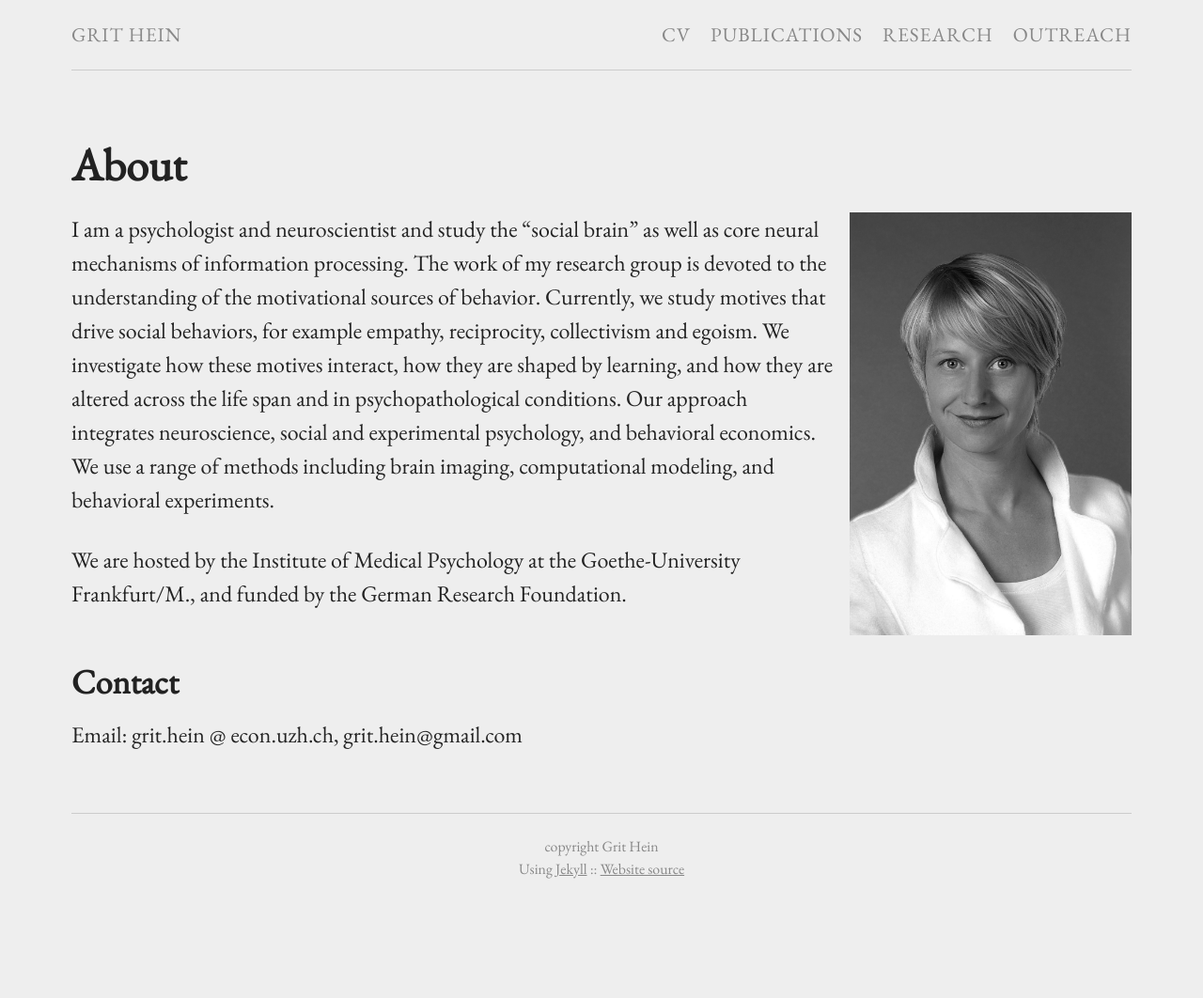
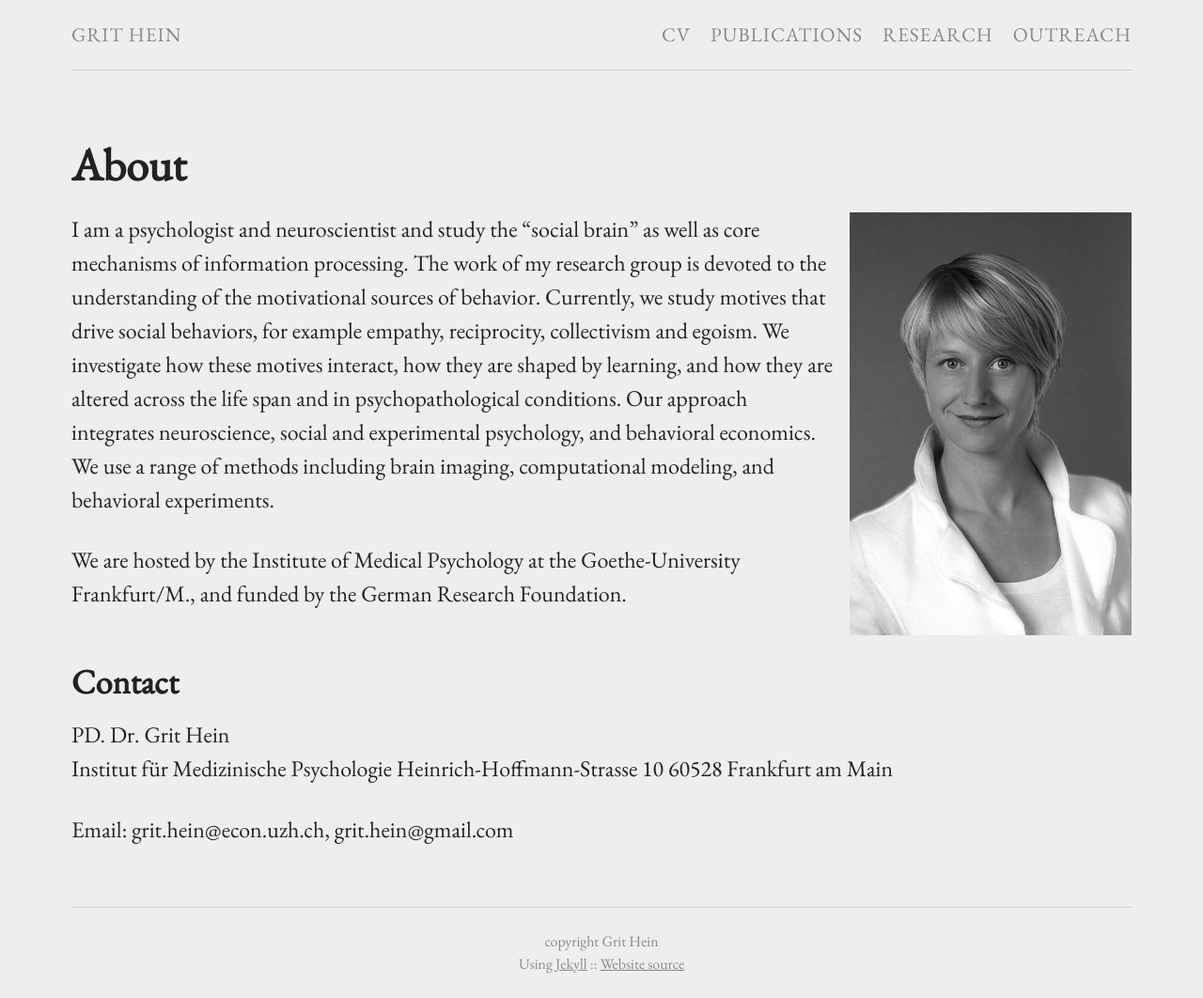
Before and after one commit to grithein/grithein, a Jekyll site: the page built from index.md, in a window 1280 px wide. Shown: the whole page at 94% size. Built offline with Jekyll 4.4.1, drawn with Linux system fonts in a browser that asks for light colours; before the commit the page ends 961 px from its top, so only the background shows below that.

Commit message:
Update from Forestry.io - index.md

```diff
--- a/index.md
+++ b/index.md
@@ -5,12 +5,17 @@ permalink: "/"
 ---
 {% include image.html url="images/Grit_pic.jpg" caption="" max_width="300px" align="right" %}
 
-I am a psychologist and neuroscientist and study the “social brain” as well as core neural mechanisms of information processing. The work of my research group is devoted to the understanding of the motivational sources of behavior. Currently, we study motives that drive social behaviors, for example empathy, reciprocity, collectivism and egoism. We investigate how these motives interact, how they are shaped by learning, and how they are altered across the life span and in psychopathological conditions. Our approach integrates neuroscience, social and experimental psychology, and behavioral economics. We use a range of methods including brain imaging, computational modeling, and behavioral experiments.
+I am a psychologist and neuroscientist and study the “social brain” as well as core mechanisms of information processing. The work of my research group is devoted to the understanding of the motivational sources of behavior. Currently, we study motives that drive social behaviors, for example empathy, reciprocity, collectivism and egoism. We investigate how these motives interact, how they are shaped by learning, and how they are altered across the life span and in psychopathological conditions. Our approach integrates neuroscience, social and experimental psychology, and behavioral economics. We use a range of methods including brain imaging, computational modeling, and behavioral experiments.
 
 We are hosted by the Institute of Medical Psychology at the Goethe-University Frankfurt/M., and funded by the German Research Foundation.
 
 ## Contact
 
-Email: grit.hein @ econ.uzh.ch, grit.hein@gmail.com
+PD. Dr. Grit Hein
+Institut für Medizinische Psychologie
+Heinrich-Hoffmann-Strasse 10
+60528 Frankfurt am Main
+
+Email: grit.hein@econ.uzh.ch, grit.hein@gmail.com
 
 [](mailto:grit.hein@gmail.com)
```
